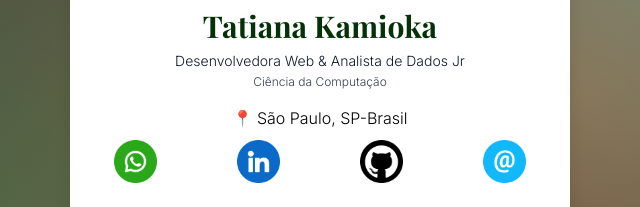
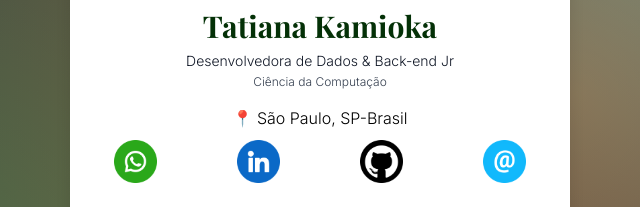
Before and after one commit to Tatianakami/tkami-projects, a website: page index.html in a window 1280 px wide. Shown: the part 307-514 px from the top of the page, 320-960 px from the left. Drawn offline with nearby package versions, Linux system fonts and the light colour scheme.

Commit message:
Update index.html

```diff
--- a/index.html
+++ b/index.html
@@ -22,7 +22,7 @@
         <img src="imagens/tati.jpg" alt="Foto de perfil" class="w-48 h-48 rounded-full mx-auto" />
         <h1 class="text-3xl font-bold mt-4">Tatiana Kamioka</h1>
         <div class="text-gray-900 text-sm text-center leading-tight mt-2">
-        <p>Desenvolvedora Web & Analista de Dados Jr</p>
+        <p>Desenvolvedora de Dados & Back-end Jr</p>
         <p class="text-xs text-gray-700 mt-1">Ciência da Computação</p>
         </div>
         <div class="mt-4">
```
